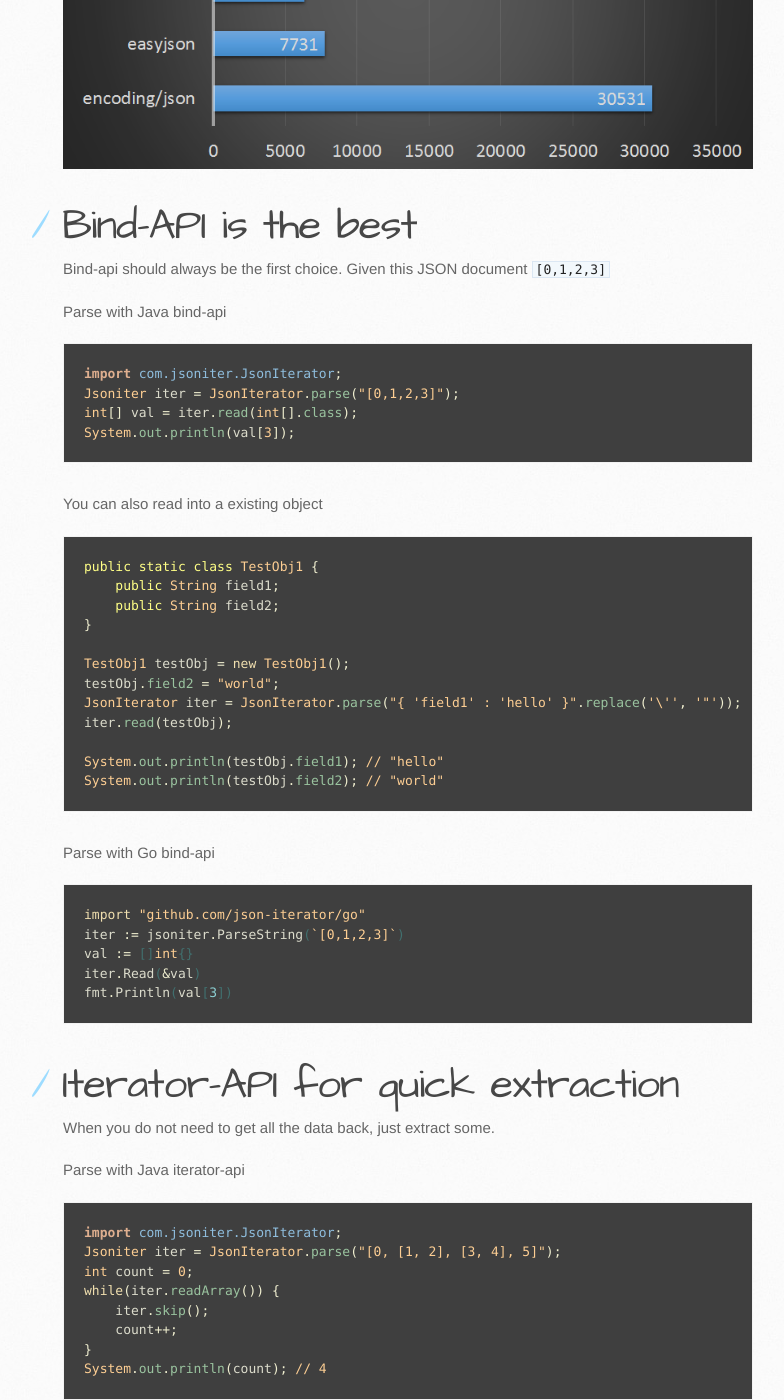
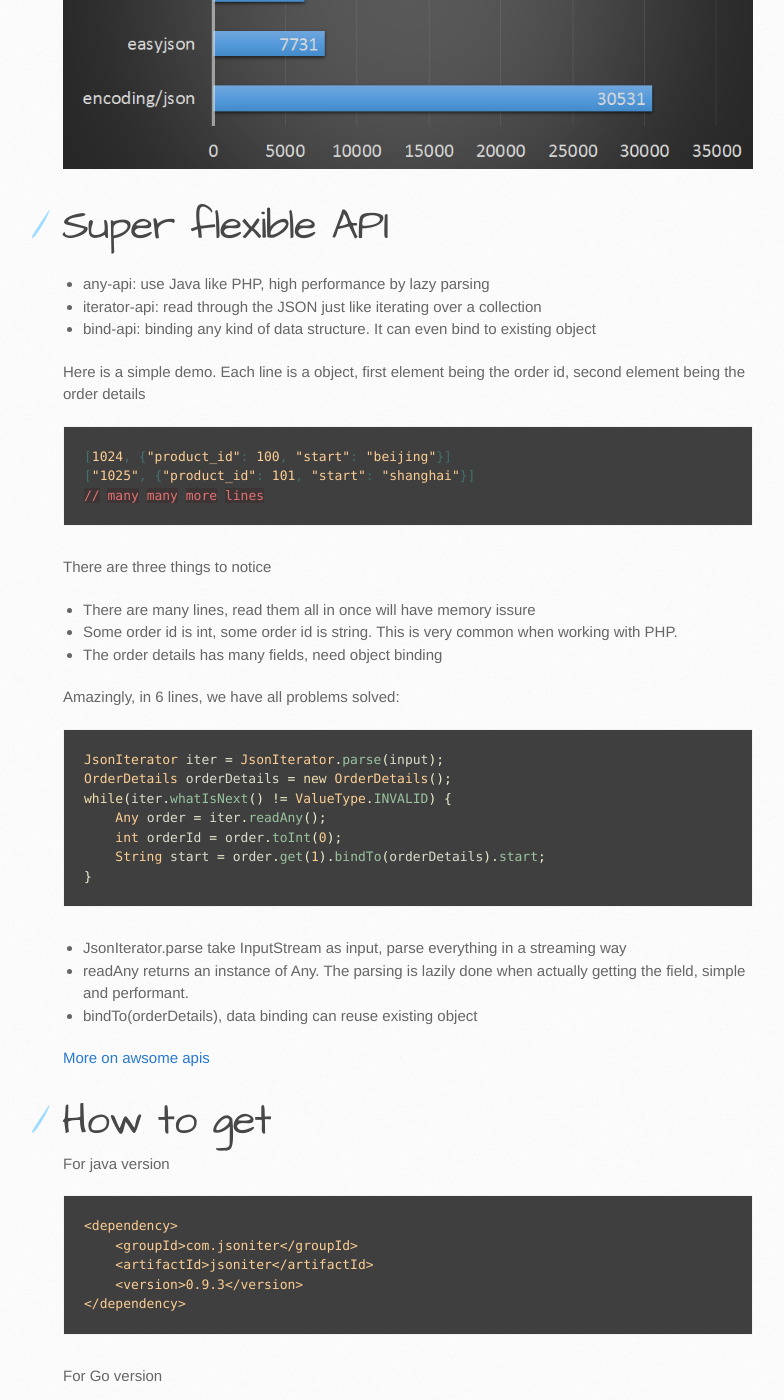
Before and after one commit to json-iterator/json-iterator.github.io, a Jekyll site: the page built from index.md, in a window 1280 px wide and 1400 px high, scrolled down 1268 px. Shown: the whole window, without its empty margins (107-891 px from the left). Built offline with Jekyll 4.4.1, drawn with Linux system fonts in a browser that asks for light colours; comment, search, counter and statistics services are not loaded; some of the changed text lies outside the part shown.

Commit message:
Update index.md

````diff
--- a/index.md
+++ b/index.md
@@ -22,97 +22,43 @@ This is go version, doing data binding
 
 ![go-medium](http://jsoniter.com/benchmarks/go-medium.png)
 
-# Bind-API is the best
+# Super flexible API
 
-Bind-api should always be the first choice. Given this JSON document `[0,1,2,3]`
+* any-api: use Java like PHP, high performance by lazy parsing
+* iterator-api: read through the JSON just like iterating over a collection
+* bind-api: binding any kind of data structure. It can even bind to existing object
 
-Parse with Java bind-api
+Here is a simple demo. Each line is a object, first element being the order id, second element being the order details
+
+```json
+[1024, {"product_id": 100, "start": "beijing"}]
+["1025", {"product_id": 101, "start": "shanghai"}]
+// many many more lines
+```
+
+There are three things to notice
+
+* There are many lines, read them all in once will have memory issure
+* Some order id is int, some order id is string. This is very common when working with PHP.
+* The order details has many fields, need object binding
+
+Amazingly, in 6 lines, we have all problems solved:
 
 ```java
-import com.jsoniter.JsonIterator;
-Jsoniter iter = JsonIterator.parse("[0,1,2,3]");
-int[] val = iter.read(int[].class);
-System.out.println(val[3]);
+JsonIterator iter = JsonIterator.parse(input);
+OrderDetails orderDetails = new OrderDetails();
+while(iter.whatIsNext() != ValueType.INVALID) {
+    Any order = iter.readAny();
+    int orderId = order.toInt(0);
+    String start = order.get(1).bindTo(orderDetails).start;
+}
 ```
 
-You can also read into a existing object
+* JsonIterator.parse take InputStream as input, parse everything in a streaming way
+* readAny returns an instance of Any. The parsing is lazily done when actually getting the field, simple and performant.
+* bindTo(orderDetails), data binding can reuse existing object
 
-```java
-public static class TestObj1 {
-    public String field1;
-    public String field2;
-}
-
-TestObj1 testObj = new TestObj1();
-testObj.field2 = "world";
-JsonIterator iter = JsonIterator.parse("{ 'field1' : 'hello' }".replace('\'', '"'));
-iter.read(testObj);
-
-System.out.println(testObj.field1); // "hello"
-System.out.println(testObj.field2); // "world"
-```
-
-Parse with Go bind-api
-
-```go
-import "github.com/json-iterator/go"
-iter := jsoniter.ParseString(`[0,1,2,3]`)
-val := []int{}
-iter.Read(&val)
-fmt.Println(val[3])
-```
-
-# Iterator-API for quick extraction
-
-When you do not need to get all the data back, just extract some.
-
-Parse with Java iterator-api
-
-```java
-import com.jsoniter.JsonIterator;
-Jsoniter iter = JsonIterator.parse("[0, [1, 2], [3, 4], 5]");
-int count = 0;
-while(iter.readArray()) {
-    iter.skip();
-    count++;
-}
-System.out.println(count); // 4
-```
-
-Parse with Go iterator-api
-
-```go
-import "github.com/json-iterator/go"
-iter := ParseString(`[0, [1, 2], [3, 4], 5]`)
-count := 0
-for iter.ReadArray() {
-    iter.skip()
-    count++
-}
-fmt.Println(count) // 4
-```
-
-# Any-API for maximum flexibility
-
-Parse with Java any-api
-
-```java
-import com.jsoniter.JsonIterator;
-Jsoniter iter = JsonIterator.parse("[{'field1':'11','field2':'12'},{'field1':'21','field2':'22'}]".replace('\'', '"'));
-Any val = iter.readAny();
-System.out.println(val.toInt(1, "field2")); // 22
-```
-
-Notice you can extract from nested data structure, and convert any type to the type to you want.
-
-Parse with Go any-api
-
-```go
-import "github.com/json-iterator/go"
-iter := jsoniter.ParseString(`[{"field1":"11","field2":"12"},{"field1":"21","field2":"22"}]`)
-val := iter.ReadAny()
-fmt.Println(val.ToInt(1, "field2")) // 22
-```
+[More on awsome apis](/java-features.cn.html)
 
 # How to get
 
````
